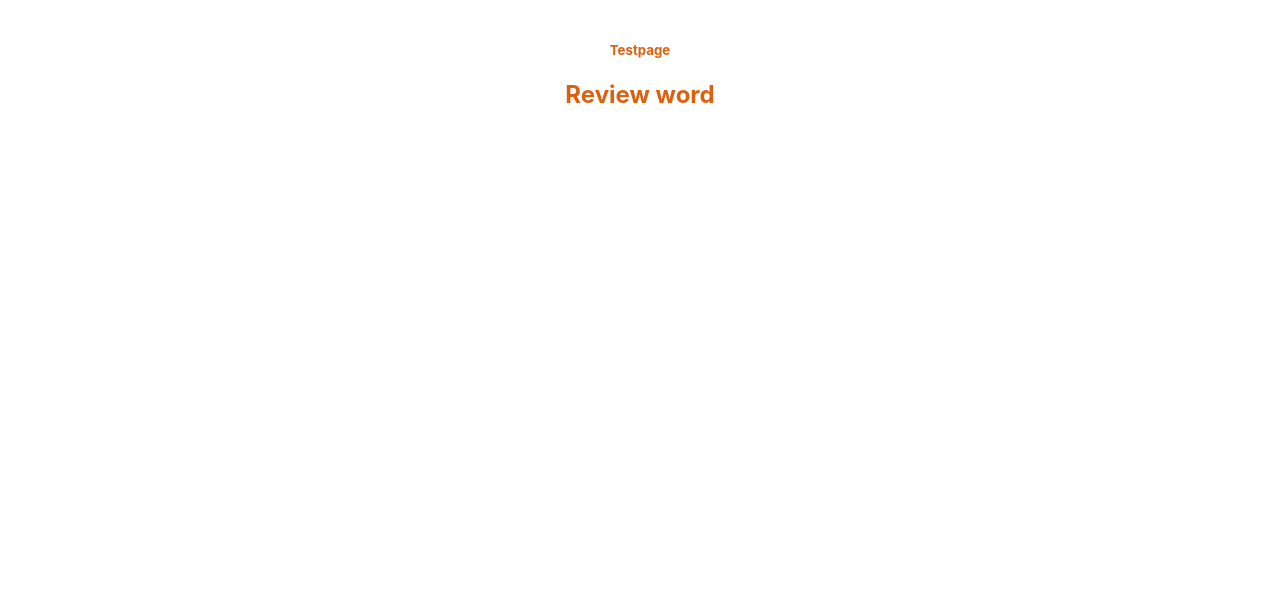
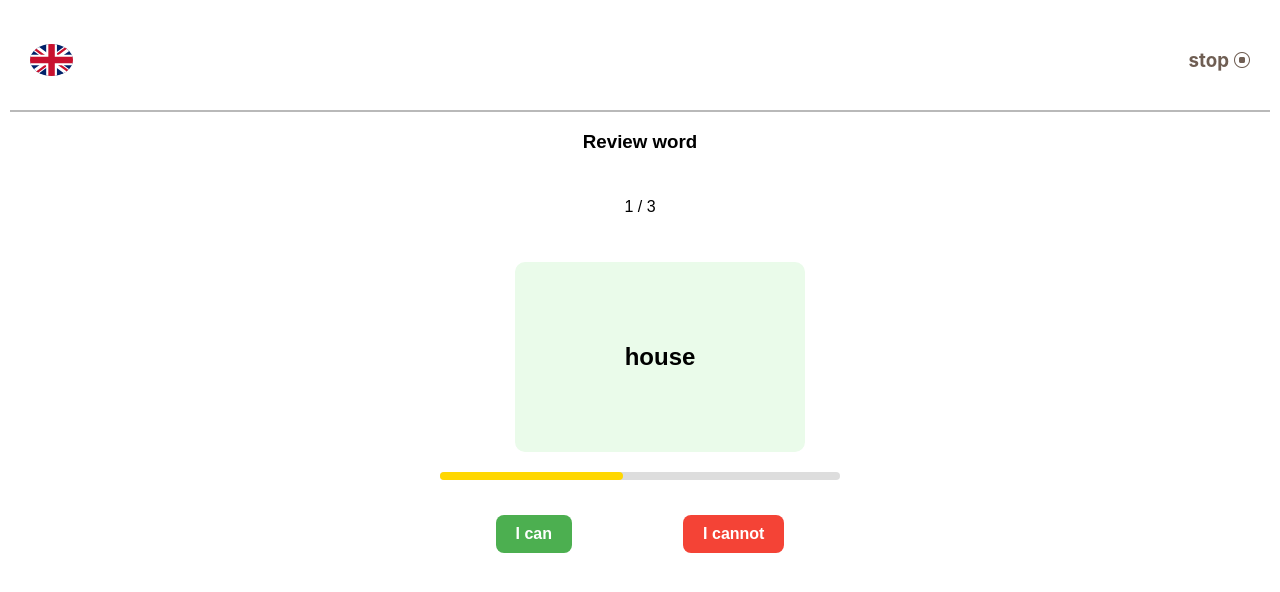
Before and after one commit to Maryam-Afzalan/lovevocabswebb, a React (Create React App) app: page /testpage in a window 1280 px wide. Shown: the top 592 px of the page. Built offline with nearby package versions, Linux system fonts and the light colour scheme.

Commit message:
created test page

```diff
--- a/src/Components/Mainpage.tsx
+++ b/src/Components/Mainpage.tsx
@@ -24,6 +24,9 @@ function Mainpage() {
     const handleClick = () => {
         navigate("/Wordpage");
     }
+    const handleClickBox = () => {
+        navigate("/Testpage");
+    }
 
     return (
         <div className="mainpage">
@@ -37,6 +40,9 @@ function Mainpage() {
                         Today new words
 
                     </button>
+                </div>
+                <div >
+                    <button className="review-words" onClick={handleClickBox}>Reviw words</button>
                 </div>
             </div>
 
--- a/src/Components/Style/Mainepage.css
+++ b/src/Components/Style/Mainepage.css
@@ -144,3 +144,16 @@
     border-color: purple;
     color: purple;
 }
+
+.review-words {
+    padding: 20px;
+    margin: 10px;
+    background: black;
+    color: gold;
+    padding: 10px 25px;
+    border-radius: 5px;
+    border: none;
+    cursor: pointer;
+    display: flex;
+    justify-content: center;
+}
--- a/src/Components/Style/Testpage.css
+++ b/src/Components/Style/Testpage.css
@@ -1,5 +1,200 @@
 .testpage-container {
+    padding: 10px;
+    text-align: center;
+    /* color: #6f5e53; */
+}
+
+
+.header-testpage {
+    display: flex;
+    justify-content: space-between;
+    align-items: center;
     padding: 20px;
+    /* margin-bottom: 5px; */
+    border-bottom: rgba(7, 7, 7, 0.277) 2px solid;
+    color: #6f5e53;
+}
+
+.stopbtn {
+    display: flex;
+    align-items: center;
+    display: inline-flex;
+    gap: 5px;
+}
+
+
+.test-container {
+    max-width: 400px;
+    margin: 0 auto;
     text-align: center;
-    color: #dc610f;
+    font-family: Arial, sans-serif;
+    display: flex;
+    flex-direction: column;
+    gap: 10px;
 }
+
+.title {
+    margin: 10px 0;
+    font-size: 1.5rem;
+}
+
+.counter {
+    color: #555;
+    margin-bottom: 15px;
+}
+
+/* .word-card {
+    background-color: #e7320e;
+    padding: 20px;
+    border-radius: 10px;
+    margin-bottom: 20px;
+} */
+
+/* .translation {
+    font-style: italic;
+    color: #666;
+} */
+
+.buttons {
+    display: flex;
+    justify-content: space-between;
+    margin-bottom: 20px;
+}
+
+.btn {
+    padding: 10px 15px;
+    border: none;
+    border-radius: 8px;
+    cursor: pointer;
+    font-size: 1rem;
+}
+
+.prev {
+    background-color: #ddd;
+}
+
+.next {
+    background-color: #ddd;
+}
+
+.answer-buttons {
+    display: flex;
+    justify-content: space-around;
+}
+
+/* .success {
+    background-color: #4CAF50;
+    color: white;
+}
+
+.danger {
+    background-color: #f44336;
+    color: white;
+} */
+
+.test-container {
+    max-width: 400px;
+    margin: 0 auto;
+    text-align: center;
+    font-family: Arial, sans-serif;
+}
+
+/* .word-card {
+    background-color: #eafbea;
+    padding: 30px;
+    border-radius: 10px;
+    margin: 20px 0;
+    min-height: 120px;
+    display: flex;
+    align-items: center;
+    justify-content: center;
+    transition: transform 0.6s;
+}
+
+.word-card.flipped {
+    background-color: #f0f0f0;
+    transform: rotateY(180deg);
+} */
+
+.word-card {
+    width: 250px;
+    height: 150px;
+    perspective: 1000px;
+
+    margin: 0 auto 20px;
+    padding: 20px;
+    border-radius: 10px;
+    margin-bottom: 20px;
+}
+
+.word-card-inner {
+    position: relative;
+    width: 100%;
+    height: 100%;
+    transition: transform 0.6s;
+    transform-style: preserve-3d;
+}
+
+.word-card.flipped .word-card-inner {
+    transform: rotateY(180deg);
+}
+
+.word-card-front,
+.word-card-back {
+    position: absolute;
+    width: 100%;
+    height: 100%;
+    backface-visibility: hidden;
+    /* viktigt: göm baksidan */
+    display: flex;
+    align-items: center;
+    justify-content: center;
+    border-radius: 10px;
+    background-color: #eafbea;
+    padding: 20px;
+}
+
+.word-card-back {
+    background-color: #f0f0f0;
+    transform: rotateY(180deg);
+    /* bara baksidan roteras */
+}
+
+
+.progress-bar {
+    background-color: #ddd;
+    border-radius: 5px;
+    height: 8px;
+    width: 100%;
+    margin: 10px 0 20px;
+}
+
+.progress-fill {
+    background-color: gold;
+    height: 100%;
+    border-radius: 5px;
+    transition: width 1s linear;
+}
+
+.answer-buttons {
+    display: flex;
+    justify-content: space-around;
+}
+
+.btn {
+    padding: 10px 20px;
+    border: none;
+    border-radius: 8px;
+    cursor: pointer;
+    font-size: 1rem;
+}
+
+.success {
+    background-color: #4CAF50;
+    color: white;
+}
+
+.danger {
+    background-color: #f44336;
+    color: white;
+}
--- a/src/Components/Testpage.tsx
+++ b/src/Components/Testpage.tsx
@@ -1,12 +1,155 @@
-import React from "react";
+import React, { useEffect, useState } from "react";
 import "./Style/Testpage.css";
 
 
-function Testpage() {
+interface Word {
+    id: number;
+    word: string;
+    meaning: string;
+    type: string;
+    translation: string;
+    boxnumber: number;
+    nextreview: string;
+}
+let words: Word[] = [{
+    id: 1,
+    word: "house",
+    meaning: "a building for human habitation",
+    type: "noun",
+    translation: "hus",
+    boxnumber: 1,
+    nextreview: "2023-10-01"
+
+}, {
+    id: 2,
+    word: "car",
+    type: "noun",
+    meaning: "a road vehicle with an engine",
+    translation: "bil",
+    nextreview: "2023-10-01",
+    boxnumber: 1
+
+},
+{
+    id: 3,
+    word: "tree",
+    type: "noun",
+    meaning: "a tall plant with leaves and branches",
+    translation: "träd",
+    nextreview: "2023-10-01",
+    boxnumber: 1
+
+}]
+
+function addDays(date: Date, days: number): string {
+    const result = new Date(date);
+    result.setDate(result.getDate() + days);
+    return result.toISOString().split("T")[0]; // yyyy-mm-dd
+}
+
+function handleICan(wordId: number) {
+    words = words.map(w => {
+        if (w.id === wordId) {
+            return {
+                ...w,
+                boxnumber: w.boxnumber + 1,        // flytta till nästa box
+                nextreview: addDays(new Date(), 3) // exempel: om 3 dagar
+            };
+        }
+        return w;
+    });
+}
+
+function handleICannot(wordId: number) {
+    words = words.map(w => {
+        if (w.id === wordId) {
+            return {
+                ...w,
+                boxnumber: 1,                      // tillbaka till första boxen
+                nextreview: addDays(new Date(), 1) // imorgon
+            };
+        }
+        return w;
+    });
+}
+const PROGRESS_TIME = 10;
+
+const Testpage: React.FC = () => {
+    const [index, setIndex] = useState(0);
+    const [progress, setProgress] = useState(0);
+    const [flipped, setFlipped] = useState(false);
+
+    const word = words[index];
+
+    useEffect(() => {
+        setProgress(0);
+        setFlipped(false);
+        const interval = setInterval(() => {
+            setProgress((prev) => {
+                if (prev >= 100) {
+                    clearInterval(interval);
+                    setFlipped(true);
+                    return 100;
+                }
+                return prev + 100 / PROGRESS_TIME;
+            });
+        }, 1000);
+
+        return () => clearInterval(interval);
+    }, [index]);
+    const handleICanClick = () => {
+        handleICan(word.id);
+        setIndex((i) => Math.min(i + 1, words.length - 1));
+    };
+
+    const handleICannotClick = () => {
+        handleICannot(word.id);
+        setIndex((i) => Math.min(i + 1, words.length - 1));
+    };
+
+
     return (
         <div className="testpage-container">
-            <h5> Testpage</h5>
-            <h2>Review word </h2>
+            <div className="header-testpage">
+                <div className="englishflag"><span className="fi fi-gb" style={{ fontSize: "2em" }}></span>
+                </div>
+                <div className="stopbtn">
+                    <div><h3>stop</h3></div>
+                    <div> <i className="bi bi-stop-circle"></i></div>
+                </div>
+            </div>
+            <div className="test-container">
+                <h3>Review word</h3>
+                <p>{index + 1} / {words.length}</p>
+
+                <div className={`word-card ${flipped ? "flipped" : ""}`}>
+                    <div className="word-card-inner">
+                        {/* Front */}
+                        <div className="word-card-front">
+                            <h2>{word.word}</h2>
+                        </div>
+
+                        {/* Back */}
+                        <div className="word-card-back">
+                            <div>
+                                <h2>{word.translation}</h2>
+                                <p>{word.meaning}</p>
+                            </div>
+                        </div>
+                    </div>
+                </div>
+
+                <div className="progress-bar">
+                    <div className="progress-fill" style={{ width: `${progress}%` }} />
+                </div>
+
+                <div className="answer-buttons">
+                    <button className="btn success" onClick={handleICanClick}>I can</button>
+                    <button className="btn danger" onClick={handleICannotClick}>I cannot</button>
+                </div>
+            </div>
+
+
         </div>
     );
 }
```
